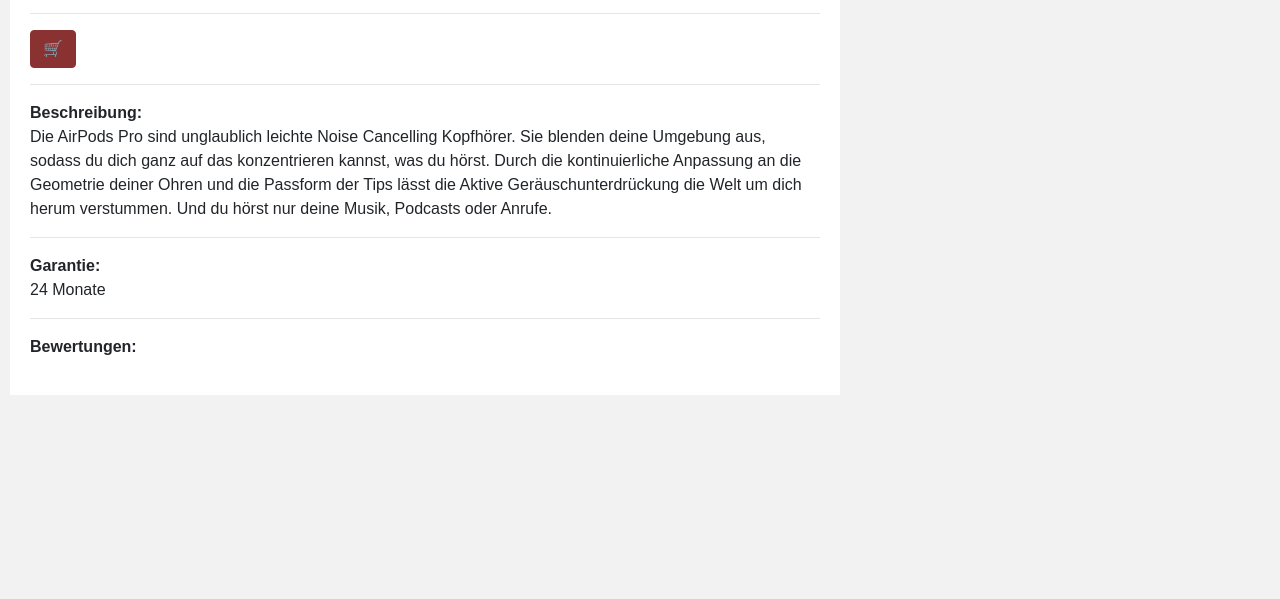
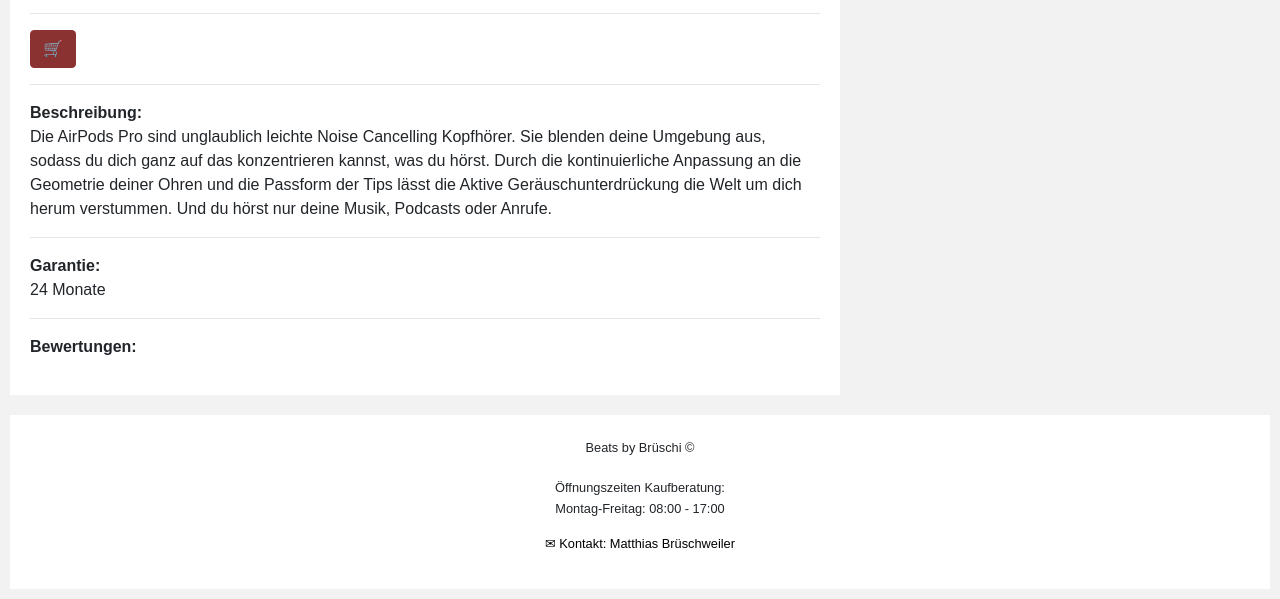
Before and after one commit to lucamosti/IUK_W_Hausarbeit, a plain HTML site: page Produkte/Apple_Airpods.html in a window 1280 px wide. Shown: the part 1073-1672 px from the top of the page. Before the commit the page ends 1478 px from the top, so only its background shows below. Drawn offline with nearby package versions, Linux system fonts and the light colour scheme.

Commit message:
fixed Topnave, added footer

```diff
--- a/Produkte/Apple_Airpods.html
+++ b/Produkte/Apple_Airpods.html
@@ -1,5 +1,5 @@
 <!DOCTYPE html>
-<html>
+<html lang="de">
 <head>
 	<meta charset="utf-8">
 	<title>Beats by Brüschi - Apple Airpods Pro</title>
@@ -13,7 +13,7 @@
 	<h1><img src="../images/logo_klein.png" class="logo">Beats by Brüschi</h1>
 	</div>
 
-	<nav class="navbar navbar-expand-lg topnav">
+	<nav class="navbar sticky-top navbar-expand-lg topnav">
 		<div class="collapse navbar-collapse" id="navbarSupportedContent">
 			<ul class="navbar-nav mr-auto">
 				<li class="nav-item" id="home">
@@ -64,5 +64,14 @@
  			</div>
  		</div>
 	</div>
+	<div class="footer">
+		<p><small>Beats by Brüschi ©</small></p>
+		<div>
+			<small>Öffnungszeiten Kaufberatung:
+			<p> Montag-Freitag: 08:00 - 17:00</p>
+			<p><a href="mailto: matthias.brueschweiler@ntb.ch"> &#9993; Kontakt: Matthias Brüschweiler </a></p>
+			</small>
+		</div>
+	</div>
 </body>
 </html>
```
Also changed, not shown: Produkte/Bang_Olufsen.html (+11 -2 lines), Produkte/Beats_In_Ear.html (+11 -2 lines), Produkte/Beats_On_Ear.html (+11 -2 lines), Produkte/Beats_Over_Ear.html (+11 -2 lines), Produkte/Bose_Over_Ear.html (+11 -2 lines), Produkte/Marshall_On_Ear.html (+11 -2 lines), Produkte/Sony_On_Ear.html (+11 -2 lines), Produkte/Sony_Over_Ear.html (+10 -1 lines), Produkte/in_ear_Kopfhörer.html (+10 -1 lines), Produkte/on_ear_Kopfhörer.html (+10 -1 lines), Produkte/over_ear_Kopfhörer.html (+10 -1 lines).
